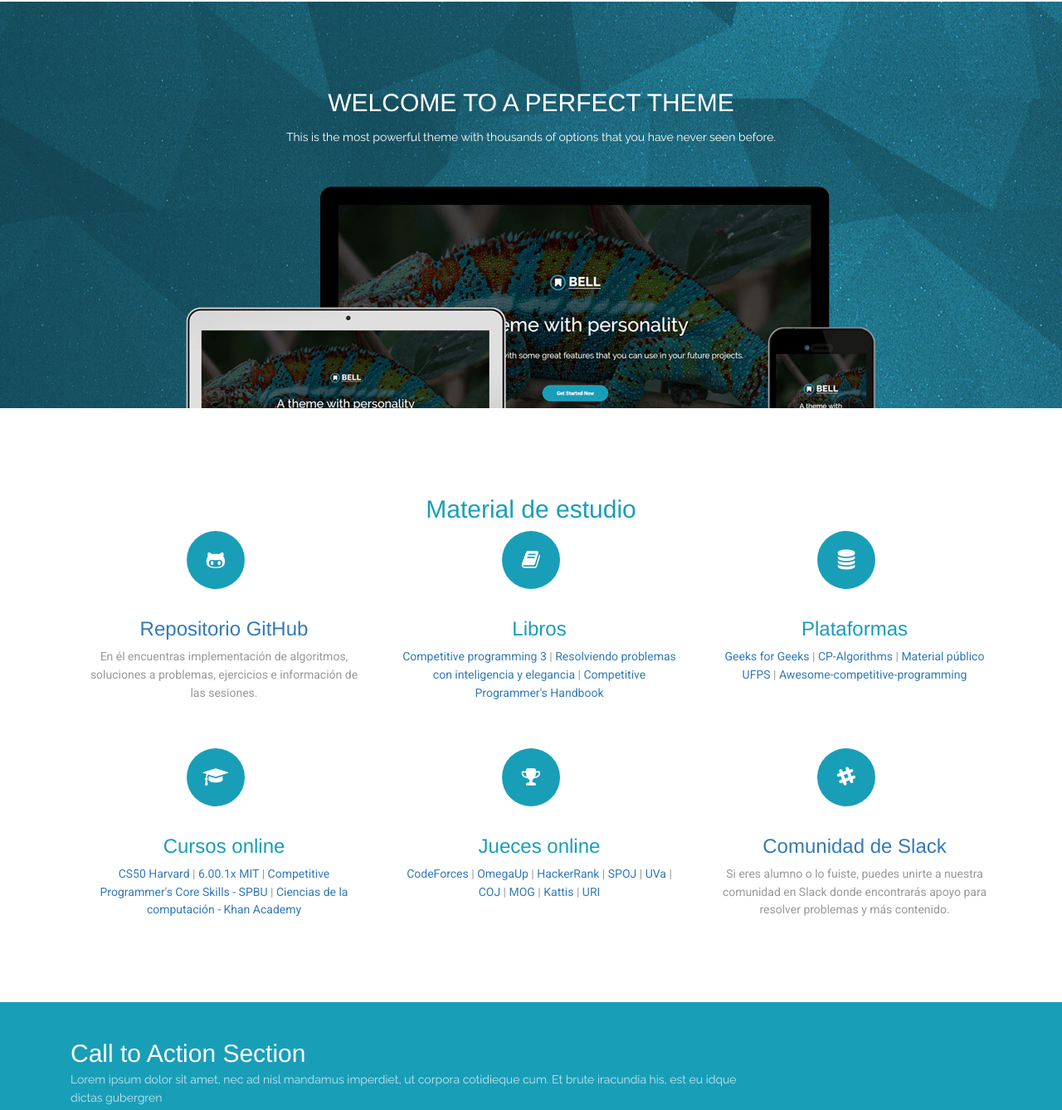
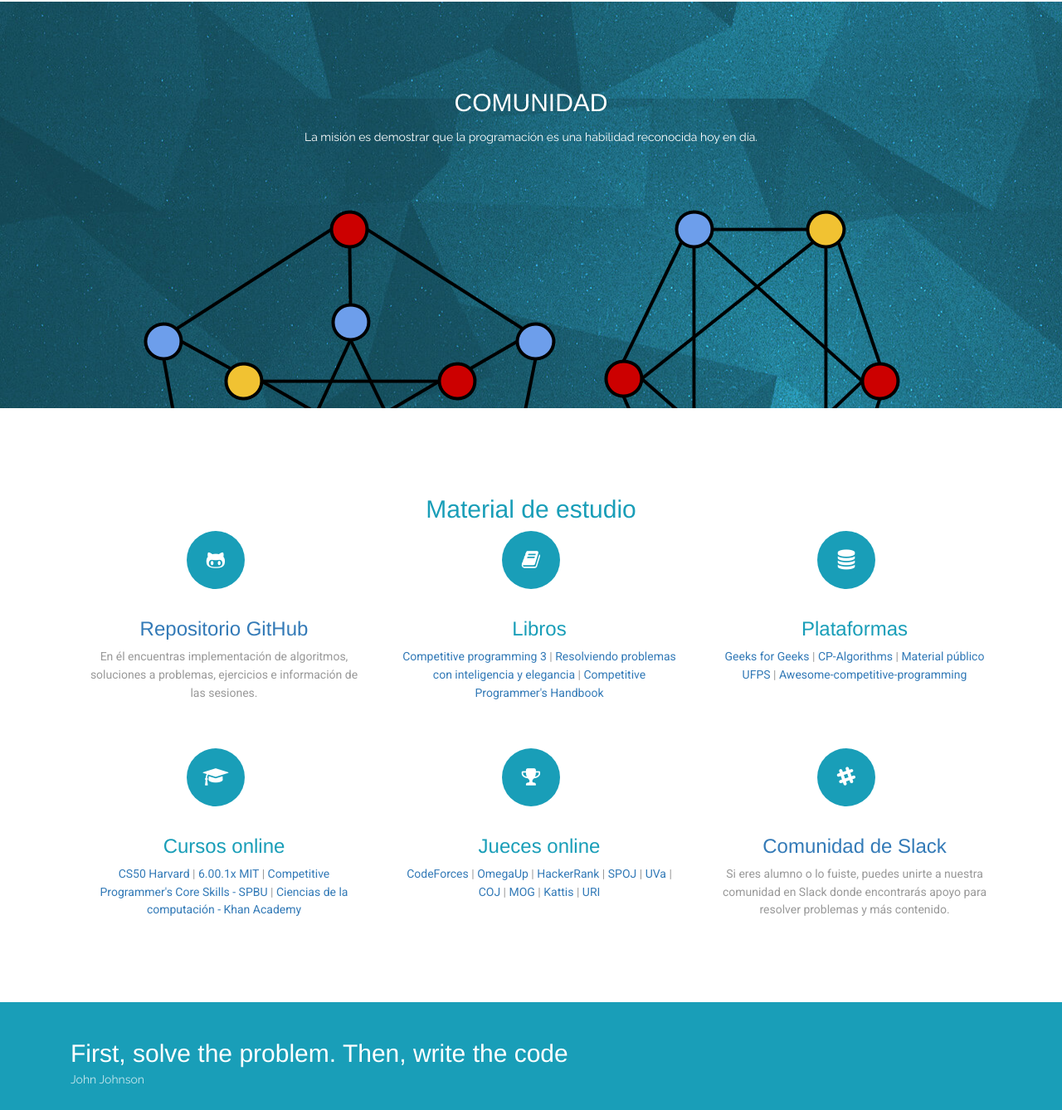
Before and after one commit to caupiiz/2701, a plain HTML site: page index.html in a window 1280 px wide. Shown: the part 1391-2729 px from the top of the page at 83% size. Drawn offline with nearby package versions, Linux system fonts and the light colour scheme.

Commit message:
Terminar contacto y banners

```diff
--- a/index.html
+++ b/index.html
@@ -162,13 +162,13 @@
 
 <div class="block bg-primary block-pd-lg block-bg-overlay text-center" data-bg-img="img/parallax-bg.jpg" data-settings='{"stellar-background-ratio": 0.6}' data-toggle="parallax-bg">
     <h2>
-        Welcome to a perfect theme
+        Comunidad
     </h2>
 
     <p>
-        This is the most powerful theme with thousands of options that you have never seen before.
+        La misión es demostrar que la programación es una habilidad reconocida hoy en día.
     </p>
-    <img alt="Bell - A perfect theme" class="gadgets-img hidden-md-down" src="img/gadgets.png">
+    <img alt="Bell - A perfect theme" class="gadgets-img hidden-md-down" src="img/grafo.png">
 </div>
 <!-- /Parallax -->
 <!-- Material de estudio -->
@@ -327,13 +327,13 @@
 <section class="cta">
     <div class="container">
         <div class="row">
-            <div class="col-lg-9 col-sm-12 text-lg-left text-center">
+            <div class="col-lg-9 col-sm-12 text-lg-left text-center inverse">
                 <h2>
-                    Call to Action Section
+                    First, solve the problem. Then, write the code
                 </h2>
 
                 <p>
-                    Lorem ipsum dolor sit amet, nec ad nisl mandamus imperdiet, ut corpora cotidieque cum. Et brute iracundia his, est eu idque dictas gubergren
+                    John Johnson
                 </p>
             </div>
 
@@ -384,8 +384,8 @@
                 </a>
             </div>
         </div>
-
-    </section>
+    </div>
+</section>
     <!-- /Portfolio -->
     <!-- Team -->
 
@@ -472,14 +472,11 @@
 
                 <div class="col-lg-5 col-md-8 my-2">
                     <div class="form">
-                        <div id="sendmessage">Your message has been sent. Thank you!</div>
-                        <div id="errormessage"></div>
                         <form action="" method="post" role="form" class="contactForm">
                             <div class="form-group">
                                 <input type="text" class="form-control" name="subject" id="subject" placeholder="Asunto" data-rule="minlen:4" data-msg="Please enter at least 8 chars of subject" autocomplete="off" />
-                                <div class="validation"></div>
                             </div>
-                            <div class="text-center"><button type="submit">Enviar correo</button></div>
+                            <div class="text-center"><button type="submit">Abrir cliente de correo</button></div>
                         </form>
                     </div>
                 </div>
--- a/js/app.js
+++ b/js/app.js
@@ -3,8 +3,11 @@ jQuery(document).ready(function($) {
     $('form.contactForm').submit(function() {
         subject = $('#subject').val();
         email = 'club.algoritmia.upiiz@gmail.com'
-        console.log(subject, email);
+        subject = encodeURIComponent(subject.trim())
+        console.log(email, subject);
 
+        window.location.href = "mailto:" + email + "?subject=" + subject;
+        subject = $('#subject').val("");
         return false;
     });
 });
```
Also changed, not shown: img/cover.jpg (deleted), img/gallery/slider/1.jpg (added), img/gallery/slider/2.jpg (added), img/gallery/slider/3.jpg (added), img/grafo.png (added), img/logo-nav.png (deleted), img/logo.png (deleted), img/nodes.jpg (added), img/team-2.jpg (deleted), img/team-3.jpg (deleted), img/team-4.jpg (deleted).
